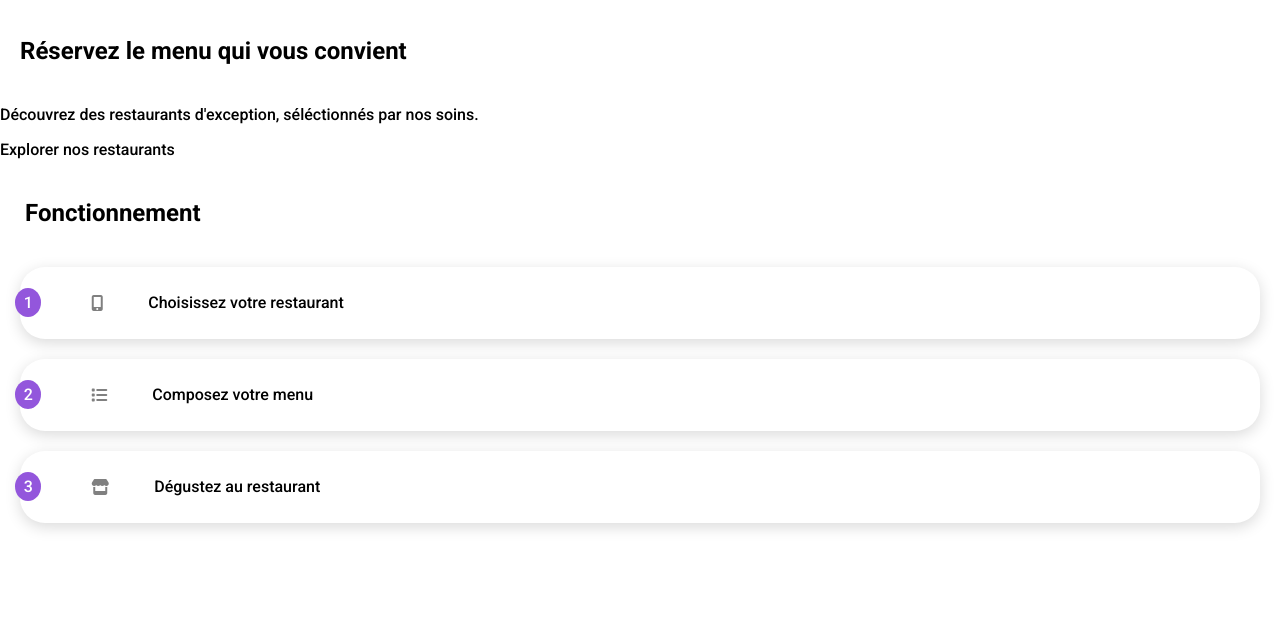
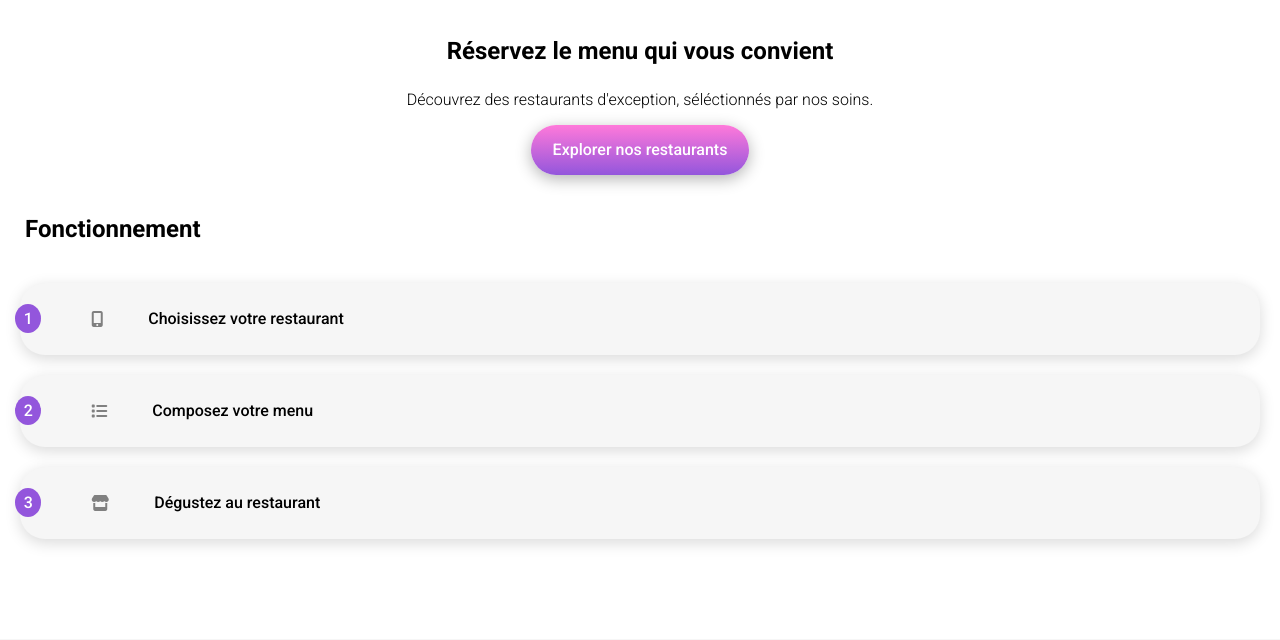
Before and after one commit to LeFaury/p3-ohmyfood, a website: page index.html in a window 1280 px wide. Shown: the part 101-741 px from the top of the page. Drawn offline with Linux system fonts and the light colour scheme; a web font is replaced by a local one.

Commit message:
ajout scss hero + code en lien

```diff
--- a/assets/scss/cards-restaurant.scss
+++ b/assets/scss/cards-restaurant.scss
@@ -2,6 +2,7 @@
     display: flex;
     flex-direction: column;
     margin-top: 5em;
+    background-color: rgba(246, 246, 246, 1);
 }
 
 .card-img img{
--- a/assets/scss/fonctionnement.scss
+++ b/assets/scss/fonctionnement.scss
@@ -35,6 +35,7 @@
                     display: flex;
                     align-items: center;
                     margin-bottom: 20px;
+                    background-color: rgba(246, 246, 246, 1);
                 }
 
                 .fa-solid {
--- a/assets/scss/footer.scss
+++ b/assets/scss/footer.scss
@@ -7,7 +7,6 @@
 
 .footer-title{
     font-family: 'Shrikhand', cursive;
-    padding-left: 2.25em;
     font-size: 18px;
 }
 
@@ -24,6 +23,7 @@ footer a{
 .footer ul{
     display: flex;
     flex-direction: column;
+    margin-left: -28px;
 }
 
 .footer h3{
--- a/assets/scss/header.scss
+++ b/assets/scss/header.scss
@@ -8,7 +8,7 @@ header {
 .location {
     display: flex;
     align-items: baseline;
-    background-color: #eaeaea;
+    background-color: rgba(234, 234, 234, 1);
     color: #353535;
     justify-content: center;
     line-height: 4em;
--- /dev/null
+++ b/assets/scss/hero.scss
@@ -0,0 +1,27 @@
+.hero {
+    display: flex;
+    flex-direction: column;
+    align-items: center;
+
+        .h2 {
+            text-align: center;
+        }
+
+        .hero-subtitle {
+            text-align: center;
+            font-weight: 350;
+            margin-top: -15px;
+        }
+
+        .btn {
+            display: flex;
+            align-items: center;
+            justify-content: center;
+            background-image: linear-gradient(to top, rgba(147, 86, 220, 1), rgba(255, 121, 218, 1));
+            box-shadow: 0px 4px 16px rgba(0,0,0,0.30);
+            color: white;
+            border-radius: 25px;
+            height: 50px;
+            width: 218px;
+        }
+}
--- a/assets/styles.scss
+++ b/assets/styles.scss
@@ -4,6 +4,7 @@
 @import "scss/page.scss";
 @import "scss/fonctionnement.scss";
 @import "scss/variables.scss";
+@import "scss/hero.scss";
 
 body {
   font-family: 'Roboto', sans-serif;
```
Also changed, not shown: css/styles.css, 1 other file.
